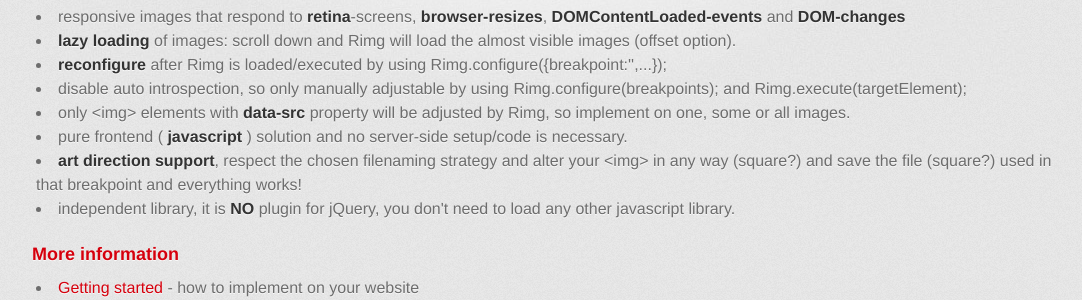
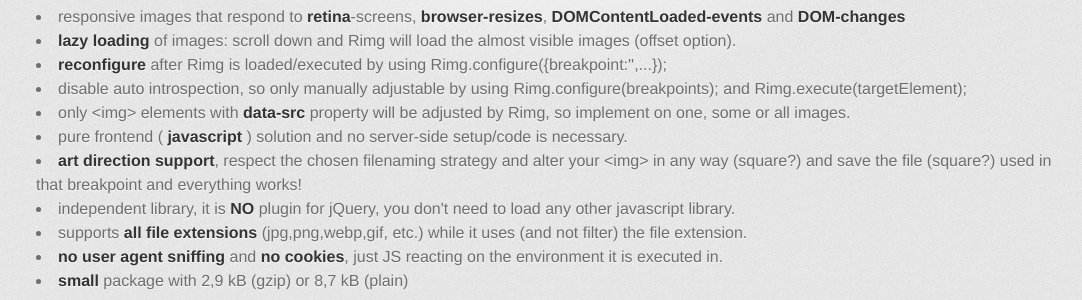
Before and after one commit to joeyvandijk/rimg, a plain HTML site: page index.html in a window 1280 px wide. Shown: the part 483-783 px from the top of the page, without its empty margins (96-1178 px from the left). Drawn offline with Linux system fonts and the light colour scheme; a web font is replaced by a local one.

Commit message:
updated version

```diff
--- a/index.html
+++ b/index.html
@@ -11,7 +11,7 @@
     <script src="//html5shiv.googlecode.com/svn/trunk/html5.js"></script>
     <![endif]-->
     <script>var RimgOptions = { breakpoint: '-tiny 320w 1x, -tiny-retina 320w 2x, -small 480w 1x, -small-retina 480w 2x, -medium 600w 1x, -medium-retina 600w 2x, -regular 768w 1x, -regular-retina 768w 2x, -large 1024w 1x, -large-retina 1024w 2x, -huge w 1x' }</script>
-    <script src="//cdnjs.cloudflare.com/ajax/libs/rimg/1.5.0/rimg.min.js"></script>
+    <script src="//cdnjs.cloudflare.com/ajax/libs/rimg/1.6.0/rimg.min.js"></script>
     <title>Rimg by joeyvandijk</title>
   </head>
 
@@ -45,6 +45,9 @@
 				<li>pure frontend ( <b>javascript</b> ) solution and no server-side setup/code is necessary.</li>
 				<li><b>art direction support</b>, respect the chosen filenaming strategy and alter your &lt;img&gt; in any way (square?) and save the file (square?) used in that breakpoint and everything works!</li>
 				<li>independent library, it is <b>NO</b> plugin for jQuery, you don't need to load any other javascript library.</li>
+				<li>supports <b>all file extensions</b> (jpg,png,webp,gif, etc.) while it uses (and not filter) the file extension.</li>
+				<li><b>no user agent sniffing</b> and <b>no cookies</b>, just JS reacting on the environment it is executed in.</li>
+				<li><b>small</b> package with 2,9 kB (gzip) or 8,7 kB (plain)</li>
 			</ul>
             <p></p>
             <h3>More information</h3>
```
